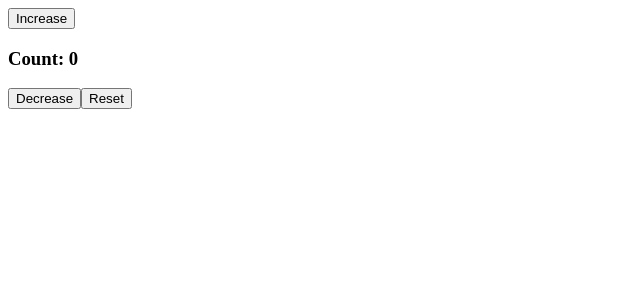
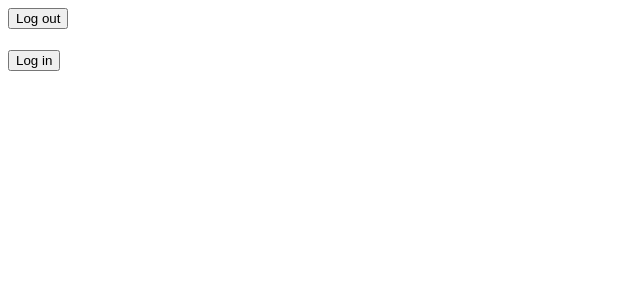
Before and after one commit to bmhuyquoc104/learn-ts, a React (Vite) app in the folder learn-react-ts/: page / in a window 1280 px wide. Shown: the top 300 px of the page, without its empty margins (0-640 px from the left). Built offline with nearby package versions, Linux system fonts and the light colour scheme.

Commit message:
14. Learn how to write useContext as typescript

```diff
--- a/learn-react-ts/src/App.tsx
+++ b/learn-react-ts/src/App.tsx
@@ -3,9 +3,11 @@ import Header from "./components/Header";
 import Profile from "./components/Profile";
 import Counter from "./components/state/Counter";
 import Status from "./components/Status";
+import { UseContextProvider } from "./components/context/UserContext";
+import User  from "./components/context/User";
 import Button from "./components/Button";
 import Input from "./components/Input";
-import User from "./components/state/User";
+// import User from "./components/state/User";
 function App() {
   const address = {
     street: "Nguyen Tuan Street",
@@ -48,7 +50,9 @@ function App() {
       <Input handleChange={(e) => console.log(e.target.value)} />
       <User name={user.name} age={user.age} /> */}
       {/* <Status status="married" /> */}
-      <Counter />
+      <UseContextProvider>
+        <User />
+      </UseContextProvider>
     </div>
   );
 }
--- /dev/null
+++ b/learn-react-ts/src/components/context/User.tsx
@@ -0,0 +1,19 @@
+import { useContext } from "react";
+import { UserContext } from "./UserContext";
+function User() {
+  const { user, setUser } = useContext(UserContext);
+  return (
+    <div>
+      <button onClick={() => setUser(null)}>Log out</button>
+      <h1>{user?.email}</h1>
+      <h1>{user?.name}</h1>
+      <button
+        onClick={() => setUser({ name: "huy", email: "user@example.com" })}
+      >
+        Log in
+      </button>
+    </div>
+  );
+}
+
+export default User;
--- /dev/null
+++ b/learn-react-ts/src/components/context/UserContext.tsx
@@ -0,0 +1,26 @@
+import { createContext, useState } from "react";
+
+type User = {
+  name: string;
+  email: string;
+};
+
+type UserContextType = {
+  user: User | null;
+  setUser: React.Dispatch<React.SetStateAction<User | null>>;
+};
+
+type UserContextProviderType = {
+  children: React.ReactNode;
+};
+
+export const UserContext = createContext({} as UserContextType);
+
+export const UseContextProvider = ({ children }: UserContextProviderType) => {
+  const [user, setUser] = useState<User | null>(null);
+  return (
+    <UserContext.Provider value={{ user, setUser }}>
+      {children}
+    </UserContext.Provider>
+  );
+};
```
